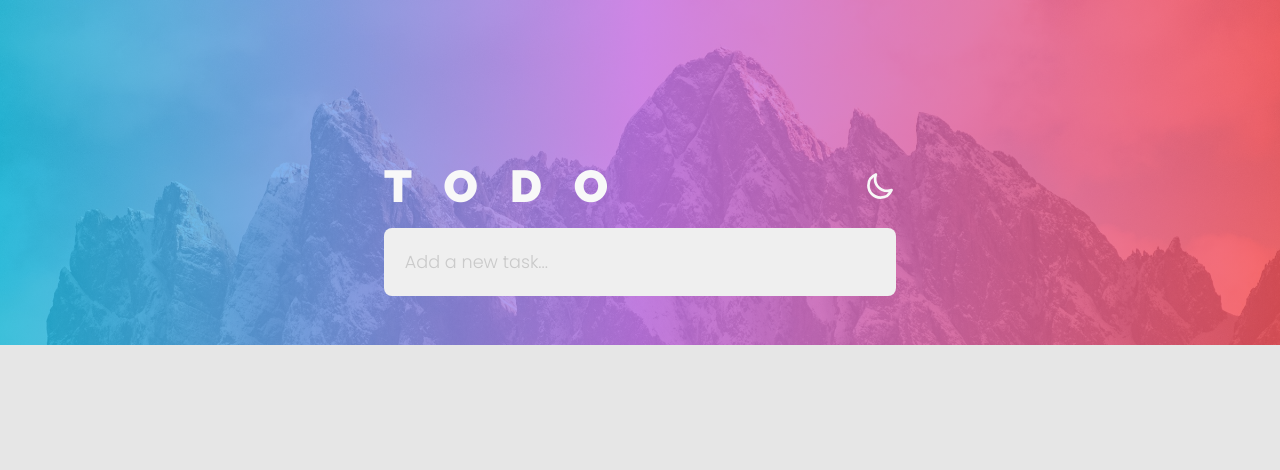
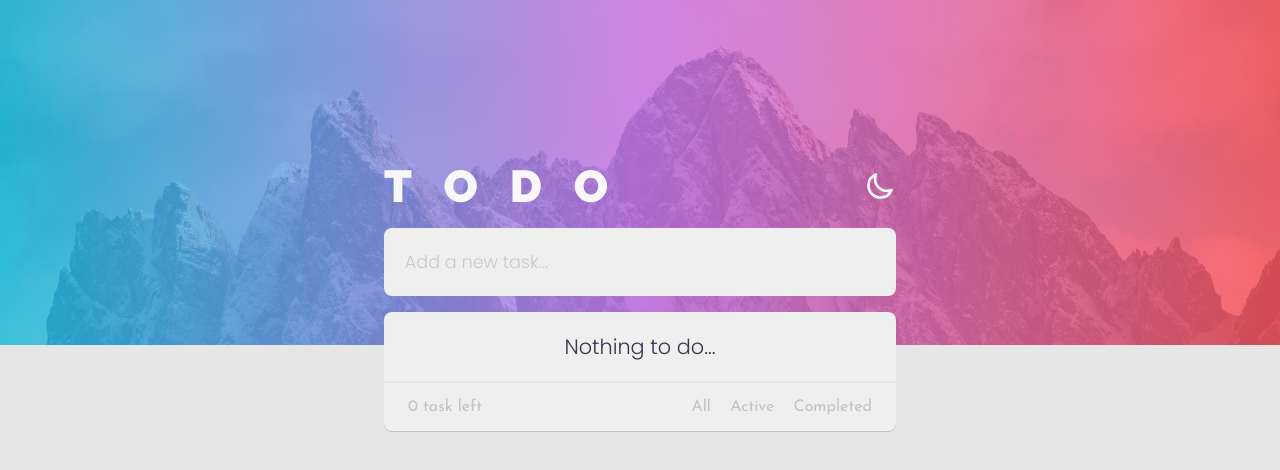
Before and after one commit to Schnedi3/pern_todo_ts, a React (Vite) app: page / in a window 1280 px wide. Shown: the top 470 px of the page. Built offline with nearby package versions, Linux system fonts and the light colour scheme.

Commit message:
Refactor
* Drop context

```diff
--- a/src/App.tsx
+++ b/src/App.tsx
@@ -1,17 +1,29 @@
+import { useState } from "react";
+
+import { Task } from "./types/types";
 import { Header } from "./components/Header";
 import { Form } from "./components/Form";
 import { Item } from "./components/Item";
+import { Footer } from "./components/Footer";
 
 import "./css/app.css";
 
 export const App = () => {
+  const [todoList, setTodoList] = useState<Task[]>([]);
+  const [filteredList, setFilteredList] = useState<Task[]>([]);
+
   return (
     <main className="app">
       <figure className="header_image"></figure>
       <div className="todo container">
         <Header />
-        <Form />
-        <Item />
+        <Form todoList={todoList} setTodoList={setTodoList} />
+        <Item
+          todoList={todoList}
+          setTodoList={setTodoList}
+          filteredList={filteredList}
+        />
+        <Footer todoList={todoList} setFilteredList={setFilteredList} />
       </div>
     </main>
   );
--- a/src/components/Footer.tsx
+++ b/src/components/Footer.tsx
@@ -1,12 +1,26 @@
-import { useTaskContext } from "../context/useTaskContext";
+import { useEffect, useState } from "react";
 
+import { IFooterProps } from "../types/types";
 import "../css/footer.css";
 
-export const Footer = () => {
-  const { todoList, category, setCategory, noActiveTasks, noCompletedTasks } =
-    useTaskContext();
+export const Footer = ({ todoList, setFilteredList }: IFooterProps) => {
+  const [category, setCategory] = useState<string>("all");
+
+  useEffect(() => {
+    const filtered = todoList.filter((task) => {
+      if (category === "active") return !task.completed;
+      if (category === "completed") return task.completed;
+      return task;
+    });
+
+    setFilteredList(filtered);
+  }, [category, todoList, setFilteredList]);
 
   const tasksLeft = todoList.filter((task) => !task.completed);
+
+  const noTasks = todoList.length === 0;
+  const noActiveTasks = todoList.some((task) => !task.completed);
+  const noCompletedTasks = todoList.some((task) => task.completed);
 
   return (
     <footer className="footer">
@@ -17,6 +31,7 @@ export const Footer = () => {
         <li
           onClick={() => setCategory("all")}
           className={category === "all" ? "active" : ""}
+          id={noTasks ? "disable" : ""}
         >
           All
         </li>
--- a/src/components/Form.tsx
+++ b/src/components/Form.tsx
@@ -1,10 +1,28 @@
-import { useTaskContext } from "../context/useTaskContext";
+import { useState } from "react";
 
+import { IFormProps, Task } from "../types/types";
 import "../css/form.css";
 
-export const Form = () => {
-  const { newTask, setNewTask, handleOnSubmit, handleChange } =
-    useTaskContext();
+export const Form = ({ todoList, setTodoList }: IFormProps) => {
+  const [newTask, setNewTask] = useState<string>("");
+
+  const handleOnSubmit = (e: React.FormEvent<HTMLFormElement>) => {
+    e.preventDefault();
+    if (newTask) {
+      addTask();
+    }
+  };
+
+  const addTask = () => {
+    const task: Task = {
+      id: todoList.length + 1,
+      text: newTask,
+      completed: false,
+    };
+    if (!newTask) return;
+    setTodoList([...todoList, task]);
+    setNewTask("");
+  };
 
   return (
     <form className="form" onSubmit={handleOnSubmit}>
@@ -12,7 +30,7 @@ export const Form = () => {
         type="text"
         placeholder="Add a new task..."
         value={newTask}
-        onChange={handleChange}
+        onChange={(e) => setNewTask(e.target.value)}
         autoFocus
       />
       <span
--- a/src/components/Item.tsx
+++ b/src/components/Item.tsx
@@ -1,29 +1,46 @@
-import { Footer } from "./Footer";
-import { useTaskContext } from "../context/useTaskContext";
+import { useState } from "react";
 
+import { IItemProps } from "../types/types";
 import "../css/item.css";
 
-export const Item = () => {
-  const {
-    filteredTodoList,
-    completedTask,
-    deleteTask,
-    editMode,
-    setEditMode,
-    editId,
-    setEditId,
-    updatedText,
-    setUpdatedText,
-    handleUpdate,
-  } = useTaskContext();
+export const Item = ({ todoList, setTodoList, filteredList }: IItemProps) => {
+  const [editId, setEditId] = useState<number>(0);
+  const [editMode, setEditMode] = useState<boolean>(false);
+  const [updatedText, setUpdatedText] = useState<string>("");
+
+  const completedTask = (id: number) => {
+    setTodoList(
+      todoList.map((task) =>
+        task.id === id ? { ...task, completed: !task.completed } : task
+      )
+    );
+  };
+
+  const handleUpdate = (id: number) => {
+    setTodoList(
+      todoList.map((task) => {
+        if (task.id === id) {
+          return {
+            ...task,
+            text: updatedText ? updatedText : task.text,
+          };
+        }
+        return task;
+      })
+    );
+    setEditMode(false);
+  };
+
+  const deleteTask = (id: number) => {
+    setTodoList(todoList.filter((task) => task.id !== id));
+  };
 
   return (
     <section className="list">
-      {filteredTodoList.length === 0 ? (
+      {filteredList.length === 0 ? (
         <p className="empty">Nothing to do...</p>
       ) : (
-        <>
-          {filteredTodoList.map((task) => (
+        filteredList.map((task) => (
           <div className="task_container" key={task.id}>
             <input
               className="checkbox_task checkbox_border"
@@ -45,8 +62,8 @@ export const Item = () => {
               <p
                 className={task.completed ? "task_completed" : ""}
                 onDoubleClick={() => {
-                    setEditMode(true),
-                      setEditId(task.id),
+                  setEditMode(true);
+                  setEditId(task.id);
                   setUpdatedText(task.text);
                 }}
               >
@@ -55,9 +72,7 @@ export const Item = () => {
             )}
             <span onClick={() => deleteTask(task.id)}>✖</span>
           </div>
-          ))}
-          <Footer />
-        </>
+        ))
       )}
     </section>
   );
--- a/src/context/TaskContext.tsx
+++ /dev/null
@@ -1,120 +0,0 @@
-import { createContext, PropsWithChildren, useState } from "react";
-import { Task, TaskContextType } from "../types/types";
-
-export const TaskContext = createContext<TaskContextType | undefined>(
-  undefined
-);
-
-export const TaskProvider = ({ children }: PropsWithChildren) => {
-  const [todoList, setTodoList] = useState<Task[]>([]);
-  const [newTask, setNewTask] = useState<string>("");
-  const [category, setCategory] = useState<string>("all");
-
-  // prevent default form submit
-  const handleOnSubmit = (e: React.FormEvent<HTMLFormElement>) => {
-    e.preventDefault();
-    if (newTask) {
-      addTask();
-      setNewTask("");
-    }
-  };
-
-  // capture the input value
-  const handleChange = (e: React.ChangeEvent<HTMLInputElement>) => {
-    setNewTask(e.target.value);
-  };
-
-  // add the new task to the list
-  const addTask = () => {
-    const task: Task = {
-      id: todoList.length + 1,
-      text: newTask,
-      completed: false,
-    };
-    if (!newTask) return;
-    setTodoList([...todoList, task]);
-    setNewTask("");
-  };
-
-  // mark a task as completed
-  const completedTask = (id: number) => {
-    setTodoList(
-      todoList.map((task) =>
-        task.id === id ? { ...task, completed: !task.completed } : task
-      )
-    );
-  };
-
-  // update task
-  const [editMode, setEditMode] = useState<boolean>(false);
-  const [editId, setEditId] = useState<number>(1);
-  const [updatedText, setUpdatedText] = useState<string>("");
-
-  const handleUpdate = (id: number) => {
-    setTodoList(
-      todoList.map((task) => {
-        if (task.id === id) {
-          return {
-            ...task,
-            text: updatedText ? updatedText : task.text,
-          };
-        }
-        return task;
-      })
-    );
-    setEditMode(false);
-  };
-
-  // delete any task
-  const deleteTask = (id: number) => {
-    setTodoList(todoList.filter((task) => task.id !== id));
-  };
-
-  // Filter tasks by category
-  const filteredTodoList = todoList.filter((task) => {
-    if (category === "active") {
-      return !task.completed;
-    }
-    if (category === "completed") {
-      return task.completed;
-    }
-    return task;
-  });
-
-  if (category === "completed" && filteredTodoList.length === 0) {
-    setCategory("all");
-  }
-
-  // disable category button if there's no any task in that category
-  const noActiveTasks = todoList.some((task) => !task.completed);
-  const noCompletedTasks = todoList.some((task) => task.completed);
-
-  return (
-    <TaskContext.Provider
-      value={{
-        todoList,
-        newTask,
-        setNewTask,
-        handleOnSubmit,
-        handleChange,
-        addTask,
-        completedTask,
-        editMode,
-        setEditMode,
-        editId,
-        setEditId,
-        updatedText,
-        setUpdatedText,
-        handleUpdate,
-        deleteTask,
-        category,
-        setCategory,
-        filteredTodoList,
-        noActiveTasks,
-        noCompletedTasks,
-      }}
-    >
-      {children}
-    </TaskContext.Provider>
-  );
-};
--- a/src/context/useTaskContext.ts
+++ /dev/null
@@ -1,12 +0,0 @@
-import { useContext } from "react";
-import { TaskContext } from "./TaskContext";
-
-export const useTaskContext = () => {
-  const context = useContext(TaskContext);
-
-  if (!context) {
-    throw new Error("useTaskContext must be used within a TaskProvider");
-  }
-
-  return context;
-};
--- a/src/css/app.css
+++ b/src/css/app.css
@@ -40,7 +40,7 @@ body {
   top: 10rem;
   display: flex;
   flex-direction: column;
-  gap: 1rem;
+  padding-bottom: 1rem;
 }
 
 /* HEADER IMAGE */
--- a/src/css/footer.css
+++ b/src/css/footer.css
@@ -28,12 +28,13 @@
 }
 
 #disable {
+  color: var(--gray-text);
   pointer-events: none;
 }
 
 /* HOVER */
 @media (hover: hover) {
-  .footer:hover  {
+  .footer:hover {
     box-shadow: 0 1px 0 0 var(--accent);
   }
 
--- a/src/css/form.css
+++ b/src/css/form.css
@@ -2,6 +2,7 @@
 .form {
   width: 100%;
   padding: 1.3rem;
+  margin: 1rem 0;
   display: flex;
   align-items: center;
   justify-content: space-between;
--- a/src/css/item.css
+++ b/src/css/item.css
@@ -1,9 +1,4 @@
 /* LIST */
-.list {
-  position: relative;
-  margin-bottom: 3rem;
-}
-
 .task_container {
   padding: 1.2rem;
   display: grid;
@@ -19,12 +14,13 @@
 }
 
 .empty {
-  position: absolute;
-  inset: 3rem;
   text-align: center;
   font-size: 1.3rem;
-  font-weight: 300;
   color: var(--main-text);
+  padding: 1.2rem;
+  background-color: var(--main-bg);
+  border-radius: 0.5rem 0.5rem 0 0;
+  border-bottom: 2px solid var(--bg);
 }
 
 .checkbox_task {
--- a/src/main.tsx
+++ b/src/main.tsx
@@ -2,12 +2,9 @@ import { App } from "./App";
 
 import React from "react";
 import ReactDOM from "react-dom/client";
-import { TaskProvider } from "./context/TaskContext";
 
 ReactDOM.createRoot(document.getElementById("root")!).render(
   <React.StrictMode>
-    <TaskProvider>
-      <App />
-    </TaskProvider>
+    <App />
   </React.StrictMode>
 );
```
Also changed, not shown: src/types/types.ts (+13 -24 lines). Lines whose indentation alone changed are shown as unchanged.
